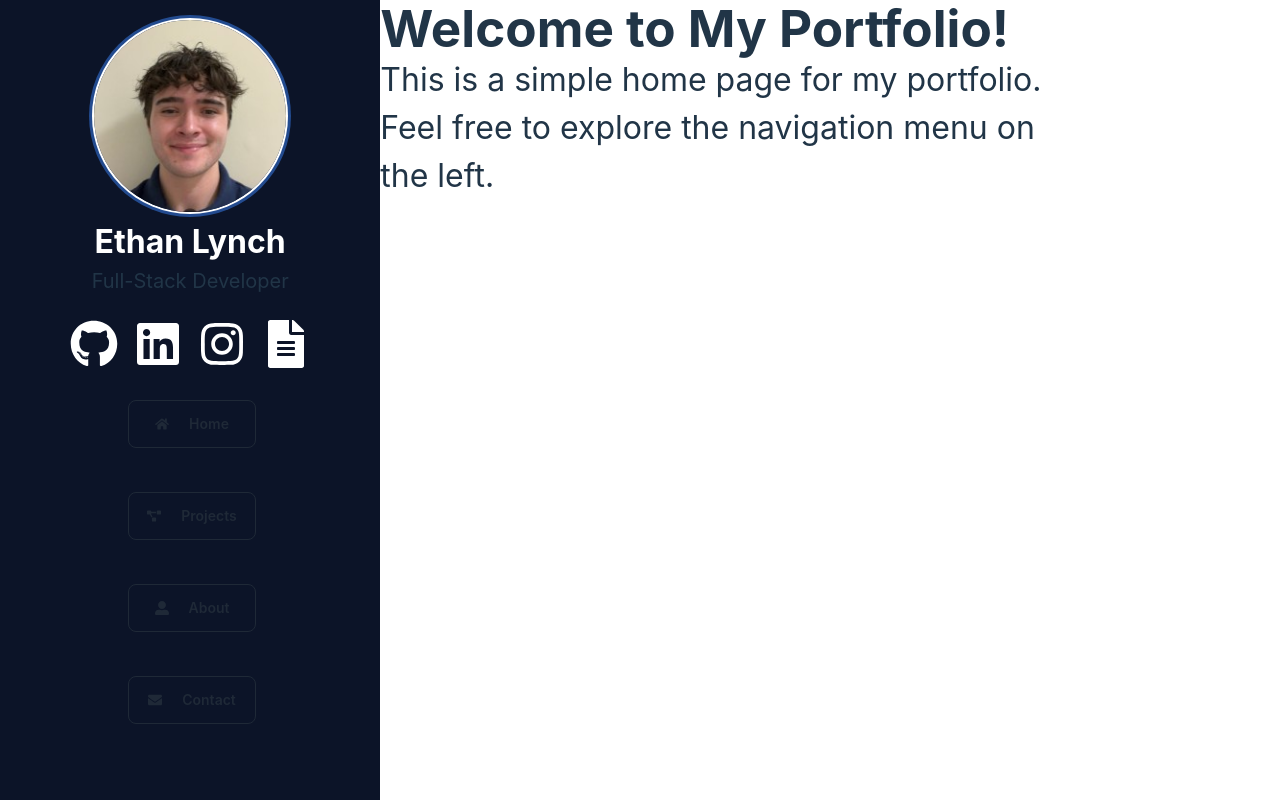
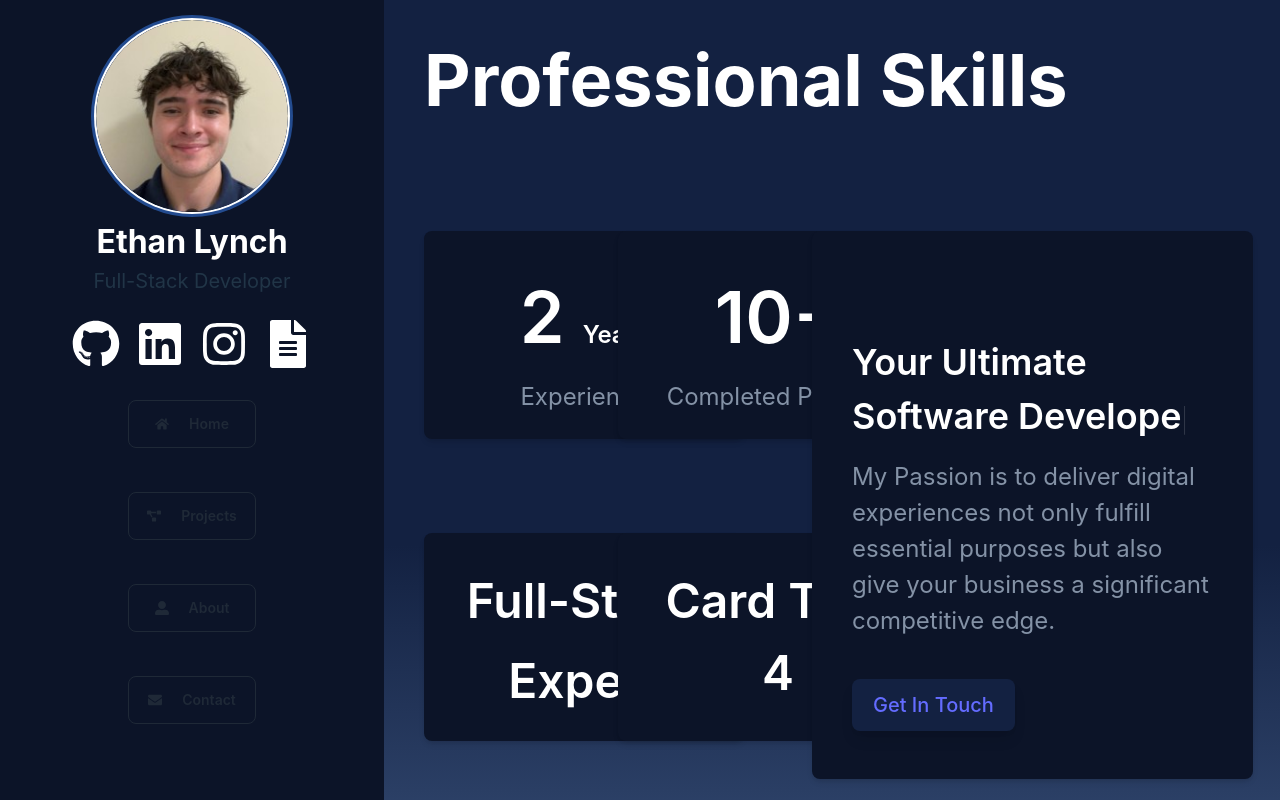
Before and after one commit to XEthanLynchX/Portfolio, a React (Vite) app in the folder frontend/: page / in a window 1280 px wide. Shown: the top 800 px of the page. Built offline with nearby package versions, Linux system fonts and the light colour scheme.

Commit message:
homepage changes

```diff
--- a/frontend/package.json
+++ b/frontend/package.json
@@ -13,6 +13,7 @@
     "@fortawesome/free-brands-svg-icons": "^6.5.2",
     "@fortawesome/free-solid-svg-icons": "^6.5.2",
     "@fortawesome/react-fontawesome": "^0.2.2",
+    "framer-motion": "^11.2.10",
     "react": "^18.2.0",
     "react-dom": "^18.2.0",
     "react-icons": "^5.2.1",
--- a/frontend/src/App.jsx
+++ b/frontend/src/App.jsx
@@ -10,8 +10,9 @@ import './index.css';
 function App() {
     return (
         <Router>
-            <div className='flex'>
+            <div className="flex min-h-screen">
                 <NavBar />
+                <div className="flex-grow min-h-screen overflow-x-hidden overflow-y-auto">
                     <Routes>
                         <Route path="/" element={<Home />} />
                         {/* <Route path="/projects" element={<Projects />} />
@@ -19,6 +20,7 @@ function App() {
                         <Route path="/contact" element={<Contact />} /> */}
                     </Routes>
                 </div>
+            </div>
         </Router>
     );
 }
--- a/frontend/src/components/NavBar.jsx
+++ b/frontend/src/components/NavBar.jsx
@@ -1,25 +1,19 @@
 import React from 'react';
 import pfp from '../media/pfp.jpg';
 import { FaGithub, FaLinkedin, FaInstagram, FaFileAlt, FaHome, FaProjectDiagram, FaUserAlt, FaEnvelope } from 'react-icons/fa';
-import { FontAwesomeIcon } from '@fortawesome/react-fontawesome';
-import { faGithub, faLinkedin, faInstagram } from '@fortawesome/free-brands-svg-icons';
-import { faFileAlt } from '@fortawesome/free-solid-svg-icons';
 import { Link } from 'react-router-dom';
-
-
 
 const NavBar = () => {
     return (
-        <div className="w-2/5 h-screen top-0 left-0 bg-gray-800 flex flex-col items-center p-5 bg-darkblue transition-all duration-500 ease-in-out">
+        <div className="w-96 h-screen bg-gray-800 flex flex-col items-center p-5 bg-darkblue transition-all duration-500 ease-in-out fixed ">
             <div className="text-center mb-6">
                 <div className="avatar">
-                    <div className="w-48 rounded-full ring  ring-offset-base-100 ring-offset-2">
-                        <img src={pfp} alt="Profile" className=" w-226 h-236 border-width 2px rounded-lg mb-3" />
+                    <div className="w-48 rounded-full ring ring-offset-base-100 ring-offset-2">
+                        <img src={pfp} alt="Profile" className="w-48 h-48 rounded-full mb-3" />
                     </div>
                 </div>
-
                 <h2 className="text-lg font-bold text-white">Ethan Lynch</h2>
-                <p className="text-sm text-gray-400 text-lowercase">Full-Stack Developer</p>
+                <p className="text-sm text-gray-400">Full-Stack Developer</p>
             </div>
             <div className="icon-container flex space-x-4 mb-5">
                 <a href="https://github.com/XEthanLynchX" target="_blank" rel="noopener noreferrer" className="transform transition-transform hover:scale-125">
@@ -36,31 +30,26 @@ const NavBar = () => {
                 </a>
             </div>
             <nav className="w-full transition-all duration-500 ease-in-out">
-
-                <div className='ml-24 mb-5 '>
+                <div className="ml-24 mb-5">
                     <Link to="/" className="flex items-center text-lg p-3 hover:bg-gray-700">
                         <button className="btn btn-outline w-32"><FaHome className="mr-3" /> Home</button>
                     </Link>
                 </div>
-
-                <div className='ml-24 mb-5 '>
+                <div className="ml-24 mb-5">
                     <Link to="/projects" className="flex items-center text-lg p-3 hover:bg-gray-700">
                         <button className="btn btn-outline w-32"><FaProjectDiagram className="mr-3" /> Projects </button>
                     </Link>
-                </div >
-
-                <div className='ml-24 mb-5'>
-                    <Link to="/about" className="flex items-center  p-3 hover:bg-gray-700">
+                </div>
+                <div className="ml-24 mb-5">
+                    <Link to="/about" className="flex items-center text-lg p-3 hover:bg-gray-700">
                         <button className="btn btn-outline w-32"><FaUserAlt className="mr-3" /> About</button>
                     </Link>
                 </div>
-
-                <div className='ml-24 mb-5 '>
+                <div className="ml-24 mb-5">
                     <Link to="/contact" className="flex items-center text-lg p-3 hover:bg-gray-700">
                         <button className="btn btn-outline w-32"><FaEnvelope className="mr-3" /> Contact</button>
                     </Link>
                 </div>
-
             </nav>
         </div>
     );
--- /dev/null
+++ b/frontend/src/components/TypingAnimation.jsx
@@ -0,0 +1,46 @@
+import React, { useState, useEffect } from 'react';
+import '../styling/HomeStyling.css';
+
+
+const TypingAnimation = () => {
+  const [text, setText] = useState('');
+  const [isDeleting, setIsDeleting] = useState(false);
+  const [loopNum, setLoopNum] = useState(0);
+  const [typingSpeed, setTypingSpeed] = useState(150);
+
+  const words = ["Your Ultimate Software Developer" ,"Crafting Innovative Solutions","Building User-Friendly Applications" ];
+
+  useEffect(() => {
+    let timer;
+    const handleTyping = () => {
+      const currentWord = words[loopNum % words.length];
+      setText(
+        isDeleting
+          ? currentWord.substring(0, text.length - 1)
+          : currentWord.substring(0, text.length + 1)
+      );
+
+      setTypingSpeed(isDeleting ? 75 : 150);
+
+      if (!isDeleting && text === currentWord) {
+        setTimeout(() => setIsDeleting(true), 500);
+      } else if (isDeleting && text === '') {
+        setIsDeleting(false);
+        setLoopNum(loopNum + 1);
+      }
+    };
+
+    timer = setTimeout(handleTyping, typingSpeed);
+
+    return () => clearTimeout(timer);
+  }, [text, isDeleting]);
+
+  return (
+    <h2 className="text-type font-semibold text-white">
+      {text}
+      <span className="blinking-cursor">|</span>
+    </h2>
+  );
+};
+
+export default TypingAnimation;
--- a/frontend/src/index.css
+++ b/frontend/src/index.css
@@ -29,10 +29,10 @@ a:hover {
 
 body {
   margin: 0;
-  display: flex;
-  place-items: center;
-  min-width: 320px;
+  padding: 0;
+  box-sizing: border-box;
   min-height: 100vh;
+  overflow-x: hidden;
 }
 
 h1 {
--- /dev/null
+++ b/frontend/src/styling/HomeStyling.css
@@ -0,0 +1,16 @@
+.blinking-cursor {
+  font-weight: 100;
+  font-size: 24px;
+  color: white;
+  -webkit-animation: blink 1s infinite;
+  -moz-animation: blink 1s infinite;
+  -ms-animation: blink 1s infinite;
+  -o-animation: blink 1s infinite;
+  animation: blink 1s infinite;
+}
+
+@keyframes blink {
+  0% { opacity: 1; }
+  50% { opacity: 0; }
+  100% { opacity: 1; }
+}
--- a/frontend/src/views/Home.jsx
+++ b/frontend/src/views/Home.jsx
@@ -1,11 +1,105 @@
 import React from 'react';
+import { motion } from "framer-motion"
+import TypingAnimation from '../components/TypingAnimation';
+
+
 
 const Home = () => {
+    const words = ["Professional Skills"];
+
     return (
-        <div className="  p-10">
-            <h1 className="text-4xl font-bold mb-4">Welcome to My Portfolio!</h1>
-            <p className="text-lg text-gray-700">This is a simple home page for my portfolio.</p>
-            <p className="text-lg text-gray-700">Feel free to explore the navigation menu on the left.</p>
+        <div className="p-10 bg-gradient-to-b from-gradient1 via-gradient2 via-40% to-gradient3 ml-96 w-full min-h-screen">
+
+            <h1 className='text-3xl text-white mb-28 font-bold'>Professional Skills</h1>
+
+            <div className="grid grid-cols-1 md:grid-cols-2 gap-6">
+                {/* Column 1, Row 1 */}
+                <div className="grid grid-cols-2 gap-6">
+                <motion.div
+                        initial={{ opacity: 0, scale: 0.5 }}
+                        animate={{ opacity: 1, scale: 1 }}
+                        transition={{ duration: 0.5 }}
+                    >
+                    <div className="bg-darkblue text-white p-8 rounded-lg shadow-md w-80 h-52 text-center hover:shadow-xl hover:shadow-gradient2">
+                        <h2 className="text-3xl font-semibold mb-2">2 <span className='text-base'>Years</span></h2>
+                        <p className="text-gray text-base">Experience</p>
+                    </div>
+                    </motion.div>
+
+                    <motion.div
+                        initial={{ opacity: 0, scale: 0.5 }}
+                        animate={{ opacity: 1, scale: 1 }}
+                        transition={{ duration: 0.5 }}
+                    >
+                    <div className="bg-darkblue text-white p-8 rounded-lg shadow-md w-80 h-52 -ml-28 text-center hover:shadow-xl hover:shadow-gradient2">
+                        <h2 className="text-3xl font-semibold mb-2">10+</h2>
+                        <p className="text-gray text-nowrap text-base">Completed Projects</p>
+                    </div>
+                    </motion.div>
+
+                    <motion.div
+                        initial={{ opacity: 0, scale: 0.5 }}
+                        animate={{ opacity: 1, scale: 1 }}
+                        transition={{ duration: 0.5 }}
+                    >
+                    <div className="bg-darkblue text-white p-8 rounded-lg shadow-md mt-8 w-80 h-52 text-center hover:shadow-xl hover:shadow-gradient2">
+                        <h2 className="text-xl text-nowrap font-semibold mb-2">Full-Stack</h2>
+                        <h2 className="text-xl text-nowrap font-semibold mb-2">Expert</h2>
+                    </div>
+                    </motion.div>
+
+                    <motion.div
+                        initial={{ opacity: 0, scale: 0.5 }}
+                        animate={{ opacity: 1, scale: 1 }}
+                        transition={{ duration: 0.5 }}
+                    >
+                    <div className="bg-darkblue text-white p-8 rounded-lg shadow-md mt-8 w-80 -ml-28 h-52 text-center hover:shadow-xl hover:shadow-gradient2">
+                        <h2 className="text-xl font-semibold mb-2">Card Title 4</h2>
+                    </div>
+                    </motion.div>
+                </div>
+
+                {/* Column 2, Row 1 */}
+                <motion.div
+                        initial={{ opacity: 0, scale: 0.5 }}
+                        animate={{ opacity: 1, scale: 1 }}
+                        transition={{ duration: 0.5 }}
+                    >
+
+                    <div className="bg-darkblue text-white p-10 rounded-lg shadow-md -ml-56 h-full w-9/12 text-left hover:shadow-xl hover:shadow-gradient2 flex flex-col space-y-16">
+                    <div className='mt-16'>
+                        <TypingAnimation />
+                    </div>
+                    <div className=''>
+                        <p className="text-gray text-base -mt-12">My Passion is to deliver digital experiences not only fulfill essential purposes but also give your business a significant competitive edge.</p>
+                        <button className='text-white bg-gradient-to-r from-gradient1  to-gradient2 hover:bg-gradient-to-br focus:ring-4 focus:outline-none focus:ring-blue-300 dark:focus:ring-blue-800 shadow-lg shadow-blue-500/50 dark:shadow-lg dark:shadow-blue-800/80 font-medium rounded-lg text-sm px-5 py-2.5 text-center mt-10 mb-2'><a href="#contact">Get In Touch</a></button>
+                    </div>
+                    </div>
+                </motion.div>
+
+                {/* Column 1, Row 2 */}
+                <motion.div
+                        initial={{ opacity: 0, scale: 0.5 }}
+                        animate={{ opacity: 1, scale: 1 }}
+                        transition={{ duration: 0.5 }}
+                    >
+                    <div className="bg-darkblue text-white p-10 rounded-lg shadow-md w-9/12 hover:shadow-lg hover:shadow-gradient2">
+                        <h2 className="text-3xl font-semibold mb-2">Featured Projects</h2>
+
+                    </div>
+                </motion.div>
+                {/* Column 2, Row 2 */}
+                <motion.div
+                        initial={{ opacity: 0, scale: 0.5 }}
+                        animate={{ opacity: 1, scale: 1 }}
+                        transition={{ duration: 0.5 }}
+                    >
+                    <div className="bg-darkblue text-white p-10 rounded-lg shadow-md -ml-56 w-9/12 hover:shadow-xl hover:shadow-gradient2">
+                        <h2 className="text-3xl font-semibold mb-2">Full-Stack Development</h2>
+                        <p className="text-gray text-base">Full-stack development involves creating both the front-end and back-end of web applications, ensuring seamless user experiences and robust server functionality.</p>
+                    </div>
+                </motion.div>
+            </div>
         </div>
     );
 };
```
Also changed, not shown: frontend/tailwind.config.js (+14 -5 lines), 1 other file (tests, documents, lock files or other folders). Lines whose indentation alone changed are shown as unchanged.
